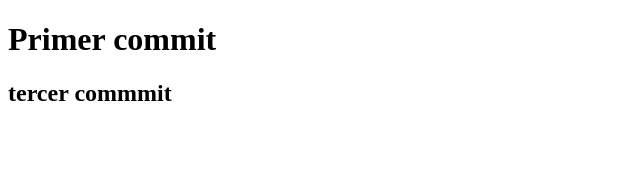
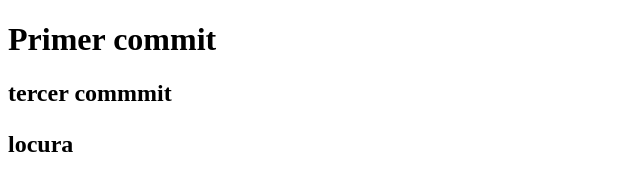
Before and after one commit to Faclock/coderhouse--facu, a plain HTML site: page index.html in a window 1280 px wide. Shown: the full height of the page, 0-640 px from the left. Drawn offline with Linux system fonts and the light colour scheme.

Commit message:
cambios en la linea 14, lucas

```diff
--- a/index.html
+++ b/index.html
@@ -10,5 +10,8 @@
 <body>
     <h1>Primer commit</h1>
     <h2>tercer commmit</h2>
+    <h2>
+        <p>locura</p>
+    </h2>
 </body>
 </html>
```
